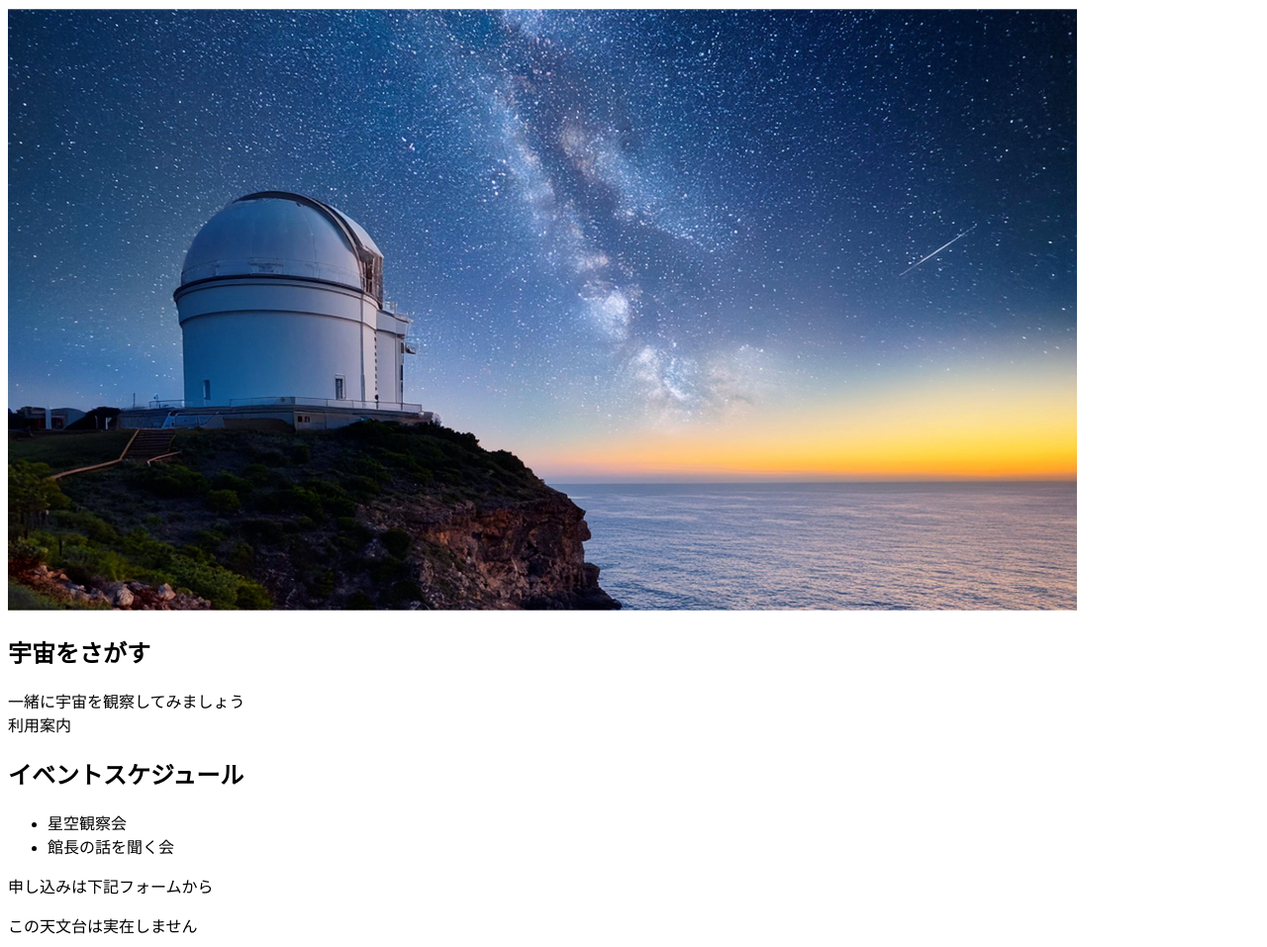
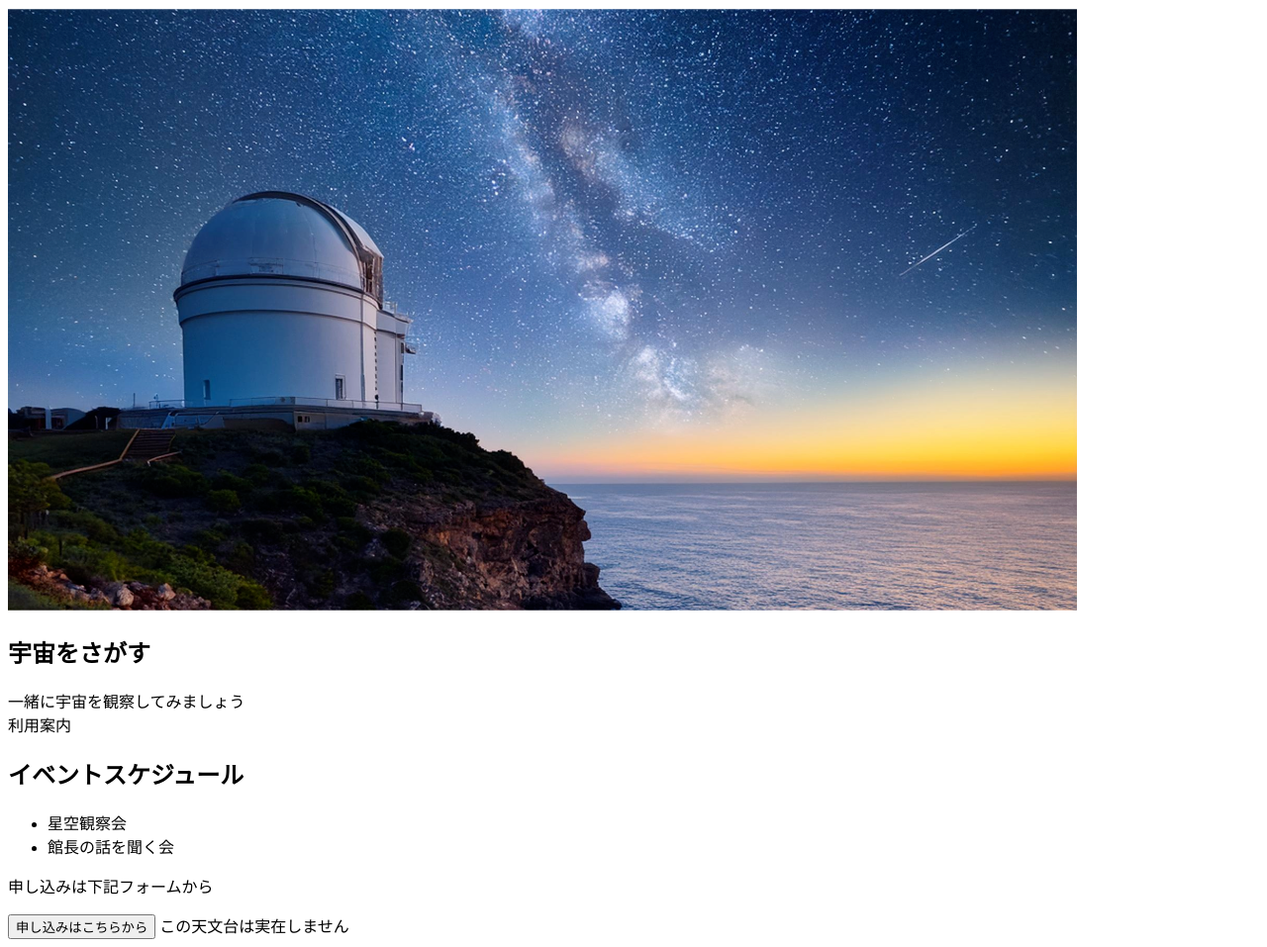
Before and after one commit to ick2321025/prg20241118, a plain HTML site: page index.html in a window 1280 px wide. Shown: the part 41-998 px from the top of the page at 99% size. Drawn offline with Linux system fonts and the light colour scheme.

Commit message:
20241204update4

```diff
--- a/index.html
+++ b/index.html
@@ -19,6 +19,8 @@
     <li>館長の話を聞く会</li>
 </ul>
 <p>申し込みは下記フォームから</p>
+
+<button type="button">申し込みはこちらから</button>
 <h7>この天文台は実在しません</h7>
 </body>
 </html>
```
